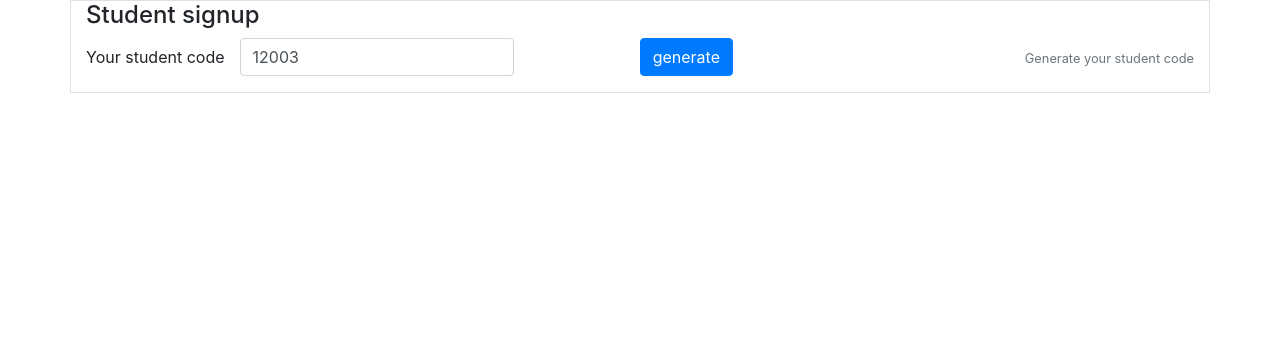
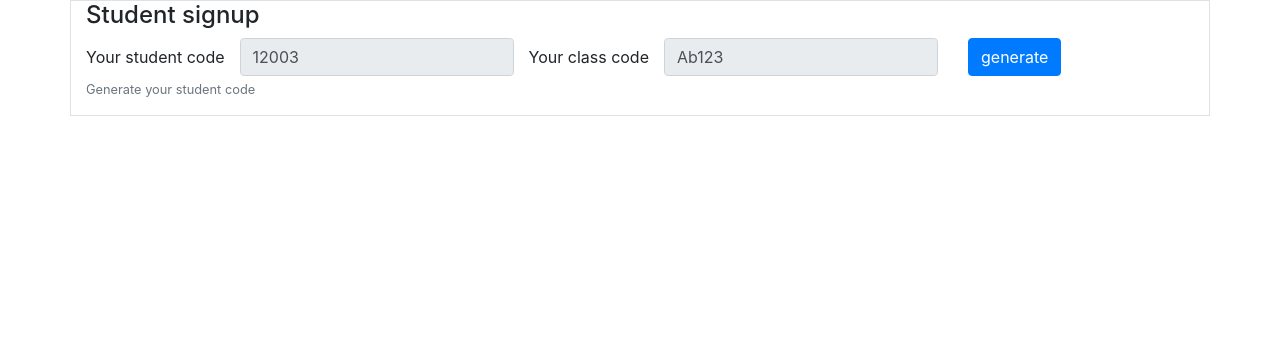
Before and after one commit to Asilkin1/student-feedback, a Flask app: page /newstudent in a window 1280 px wide. Shown: the part 66-420 px from the top of the page. Run offline with Flask 2, Linux system fonts and the light colour scheme; some libraries are stand-ins or nearby versions.

Commit message:
added passing codes among pages

```diff
--- a/app.py
+++ b/app.py
@@ -53,15 +53,8 @@ def registration():
 # New student signup
 @app.route('/newstudent', methods=['GET'])
 def newstudent():
-    #class code
-    classCode = request.form.get('classCode')
 
-    #student code
-    studentCode = request.form.get('studentCode')
-
-    return render_template('student_sign_up.html', scode=12003)
-
-
+    return render_template('student_sign_up.html', scode=12003,ccode='Ab123')
 
 
 @app.route('/student', methods=["POST", "GET"])
@@ -70,8 +63,9 @@ def student():
     if request.method == 'GET':
         #Delete existing data in database (can change this later)
         #delete_posts()
+        scode = request.args.get('studentCode')
         ccode = request.args.get('classCode')
-        return render_template('student.html', classcode=ccode)
+        return render_template('student.html', studentcode=scode, classcode=ccode)
 
 
     if request.method == 'POST':
--- a/templates/student.html
+++ b/templates/student.html
@@ -11,7 +11,7 @@
         <div class="form-group ">
             <label for="ccode">Class Code</label>
             <input type="text" class="form-control " id="ccode" name="classCode" aria-describedby="codeHint"
-                placeholder="enter your class code">
+                placeholder="enter your class code" value="{{ classcode }}">
             <small id="codeHint" class="form-text text-muted">Your class code has the format ex:AB2012</small>
         </div>
 
@@ -19,7 +19,7 @@
         <div class="form-group">
             <label for="scode">Student Code</label>
             <input type="text" class="form-control " id="scode" name="studentCode" aria-describedby="scodeHint"
-                placeholder="enter your student code">
+                placeholder="enter your student code" value="{{ studentcode }}">
             <small id="scodeHint" class="form-text text-muted">Your student code has the format ex:S123RR</small>
         </div>
 
--- a/templates/student_sign_up.html
+++ b/templates/student_sign_up.html
@@ -14,7 +14,12 @@
 
                 <label for="scode">Your student code</label>
                 <div class="col">
-                    <input type="text" value="{{ scode }}" class="form-control" id="scode" name="classCode" aria-describedby="codeHint">
+                    <input type="text" value="{{ scode }}" class="form-control" id="scode" name="studentCode" aria-describedby="codeHint" readonly>
+                </div>
+
+                <label for="scode">Your class code</label>
+                <div class="col">
+                    <input type="text" value="{{ ccode }}" class="form-control" id="scode" name="classCode" aria-describedby="codeHint" readonly>
                 </div>
 
                 <div class="col"><input class="btn btn-primary" type="submit" value="generate"></input></div>
```
